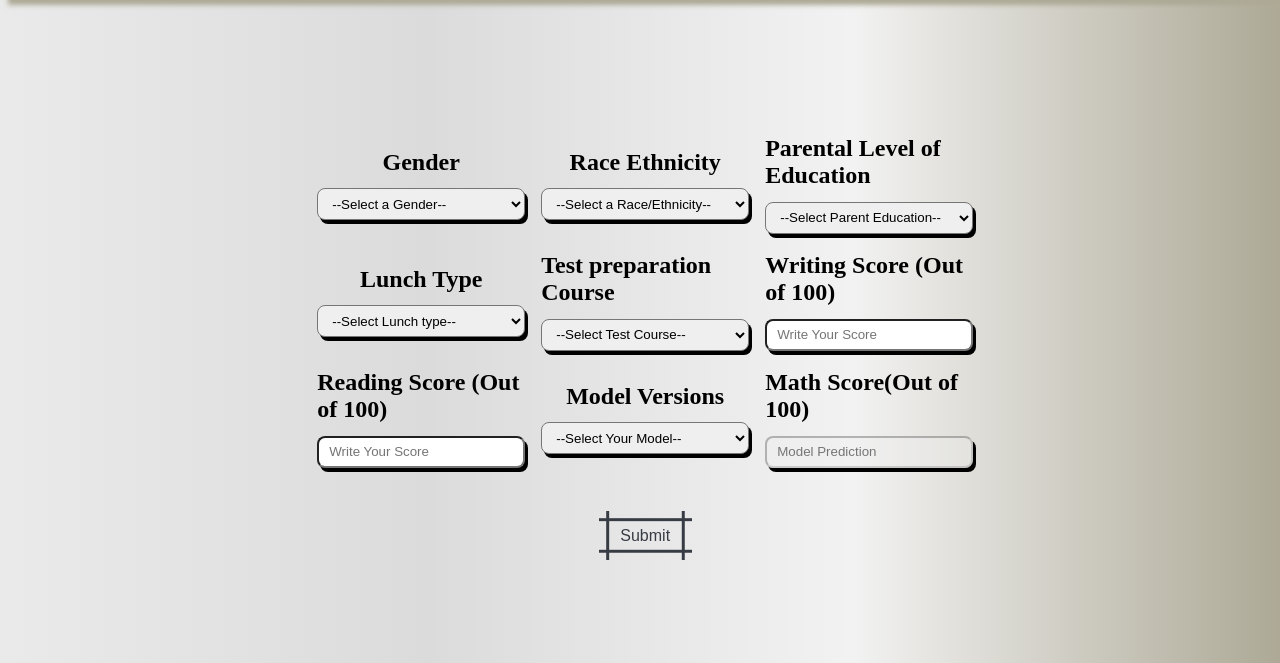
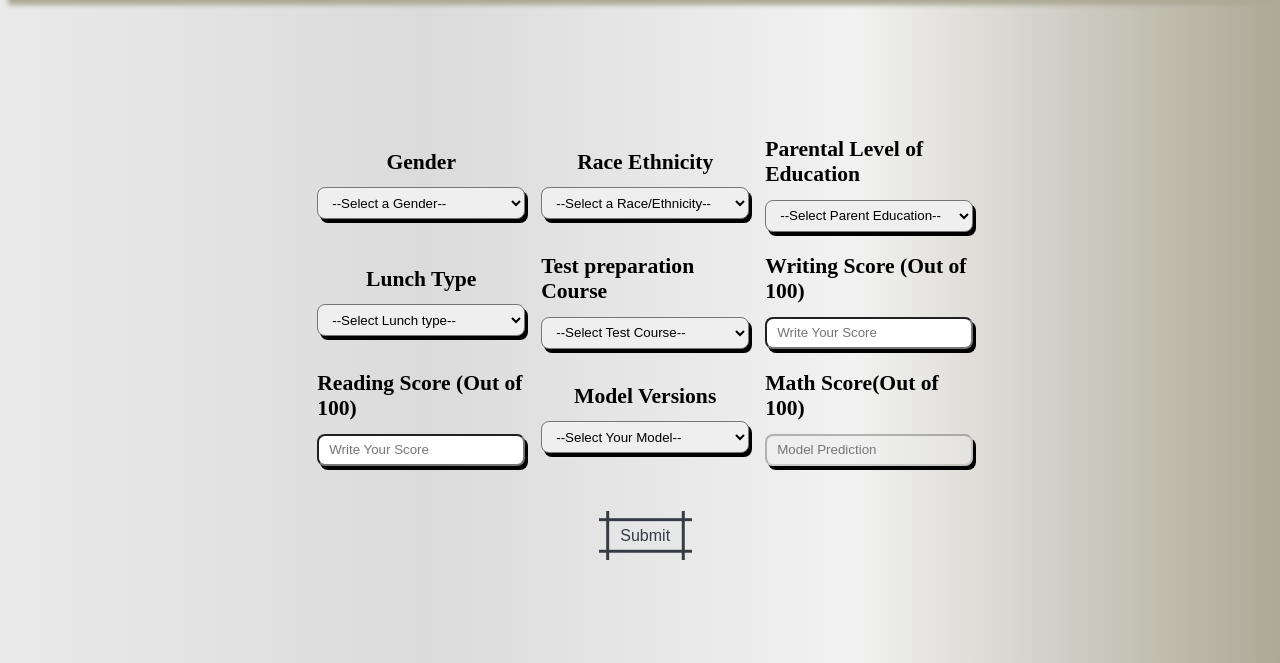
Before and after one commit to ansari-ehteesham/Student-Performance-Prediction, a Flask app: template templates/prediction.html in a window 1280 px wide. Shown: the part 72-735 px from the top of the page. Run offline with Flask 3, Linux system fonts and the light colour scheme; the template is opened without the code that fills it, so the values that code supplies are empty; parts of the project's set-up code (start-up, migrations or seed data) failed here and were passed over.

Commit message:
font size adjust

```diff
--- a/static/css/prediction.css
+++ b/static/css/prediction.css
@@ -127,7 +127,7 @@ label {
   font-weight: bolder;
   font-style: normal;
   font-variation-settings: "wdth" 100;
-  font-size: 1.5rem;
+  font-size: 1.35rem;
 }
 
 .selector {
```
